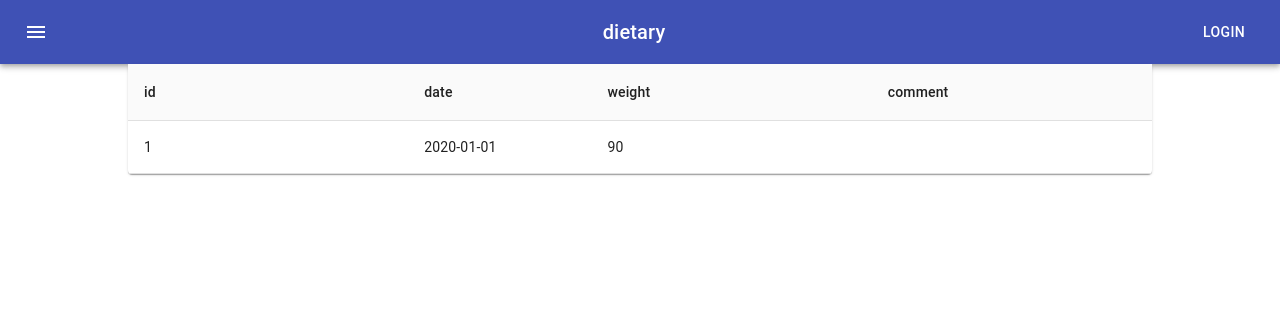
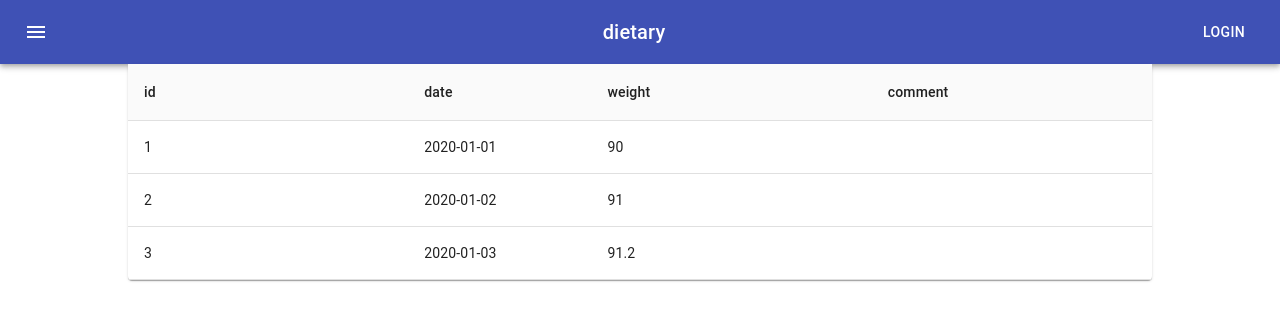
Before and after one commit to kotarofunyu/dietary, a React (Create React App) app: page / in a window 1280 px wide. Shown: the top 320 px of the page. Built offline with nearby package versions, Linux system fonts and the light colour scheme.

Commit message:
[FIX] 分割すると却って見辛い

```diff
--- a/src/BaseTable.tsx
+++ /dev/null
@@ -1,68 +0,0 @@
-import React from 'react'
-import { Weight } from './Weight'
-import { makeStyles } from '@material-ui/core/styles'
-import {
-  Paper,
-  Table,
-  TableBody,
-  TableCell,
-  TableContainer,
-  TableHead,
-  TablePagination,
-  TableRow,
-} from '@material-ui/core'
-
-type TableDataProps = {
-  weights: Array<Weight>
-}
-
-const columns = [
-  { id: 'id', label: 'id', minWidth: 170 },
-  { id: 'date', label: 'date', minWidth: 100 },
-  { id: 'weight', label: 'weight', minWidth: 170 },
-  { id: 'comment', label: 'comment', minWidth: 170 },
-]
-
-const useStyles = makeStyles({
-  root: {
-    width: '80%',
-    margin: 'auto',
-  },
-  container: {
-    maxHeight: 440,
-  },
-})
-
-export function BaseTable(props: TableDataProps) {
-  const datas = props.weights
-  const classes = useStyles()
-
-  return (
-    <Paper className={classes.root}>
-      <TableContainer className={classes.container}>
-        <Table stickyHeader aria-label="sticky table">
-          <TableHead>
-            <TableRow>
-              {columns.map((column) => (
-                <TableCell
-                  key={column.id}
-                  style={{ minWidth: column.minWidth }}
-                >
-                  {column.label}
-                </TableCell>
-              ))}
-            </TableRow>
-          </TableHead>
-          <TableBody>
-            <TableRow hover role="checkbox">
-              <TableCell>{datas[0].id}</TableCell>
-              <TableCell>{datas[0].date}</TableCell>
-              <TableCell>{datas[0].weight}</TableCell>
-              <TableCell>{datas[0].comment}</TableCell>
-            </TableRow>
-          </TableBody>
-        </Table>
-      </TableContainer>
-    </Paper>
-  )
-}
--- a/src/WeightsIndex.tsx
+++ b/src/WeightsIndex.tsx
@@ -1,6 +1,22 @@
 import React from 'react'
 import { Weight } from './Weight'
-import { BaseTable } from './BaseTable'
+import { makeStyles } from '@material-ui/core/styles'
+import {
+  Paper,
+  Table,
+  TableBody,
+  TableCell,
+  TableContainer,
+  TableHead,
+  TableRow,
+} from '@material-ui/core'
+
+const columns = [
+  { id: 'id', label: 'id', minWidth: 170 },
+  { id: 'date', label: 'date', minWidth: 100 },
+  { id: 'weight', label: 'weight', minWidth: 170 },
+  { id: 'comment', label: 'comment', minWidth: 170 },
+]
 
 const weights: Array<Weight> = [
   {
@@ -23,10 +39,49 @@ const weights: Array<Weight> = [
   },
 ]
 
+const useStyles = makeStyles({
+  root: {
+    width: '80%',
+    margin: 'auto',
+  },
+  container: {
+    maxHeight: 440,
+  },
+})
+
 export function WeightsIndex() {
+  const datas = weights
+  const classes = useStyles()
   return (
     <div>
-      <BaseTable weights={weights} />
+      <Paper className={classes.root}>
+        <TableContainer className={classes.container}>
+          <Table stickyHeader aria-label="sticky table">
+            <TableHead>
+              <TableRow>
+                {columns.map((column) => (
+                  <TableCell
+                    key={column.id}
+                    style={{ minWidth: column.minWidth }}
+                  >
+                    {column.label}
+                  </TableCell>
+                ))}
+              </TableRow>
+            </TableHead>
+            <TableBody>
+              {datas.map((data) => (
+                <TableRow hover key={data.id} role="checkbox">
+                  <TableCell>{data.id}</TableCell>
+                  <TableCell>{data.date}</TableCell>
+                  <TableCell>{data.weight}</TableCell>
+                  <TableCell>{data.comment}</TableCell>
+                </TableRow>
+              ))}
+            </TableBody>
+          </Table>
+        </TableContainer>
+      </Paper>
     </div>
   )
 }
```
